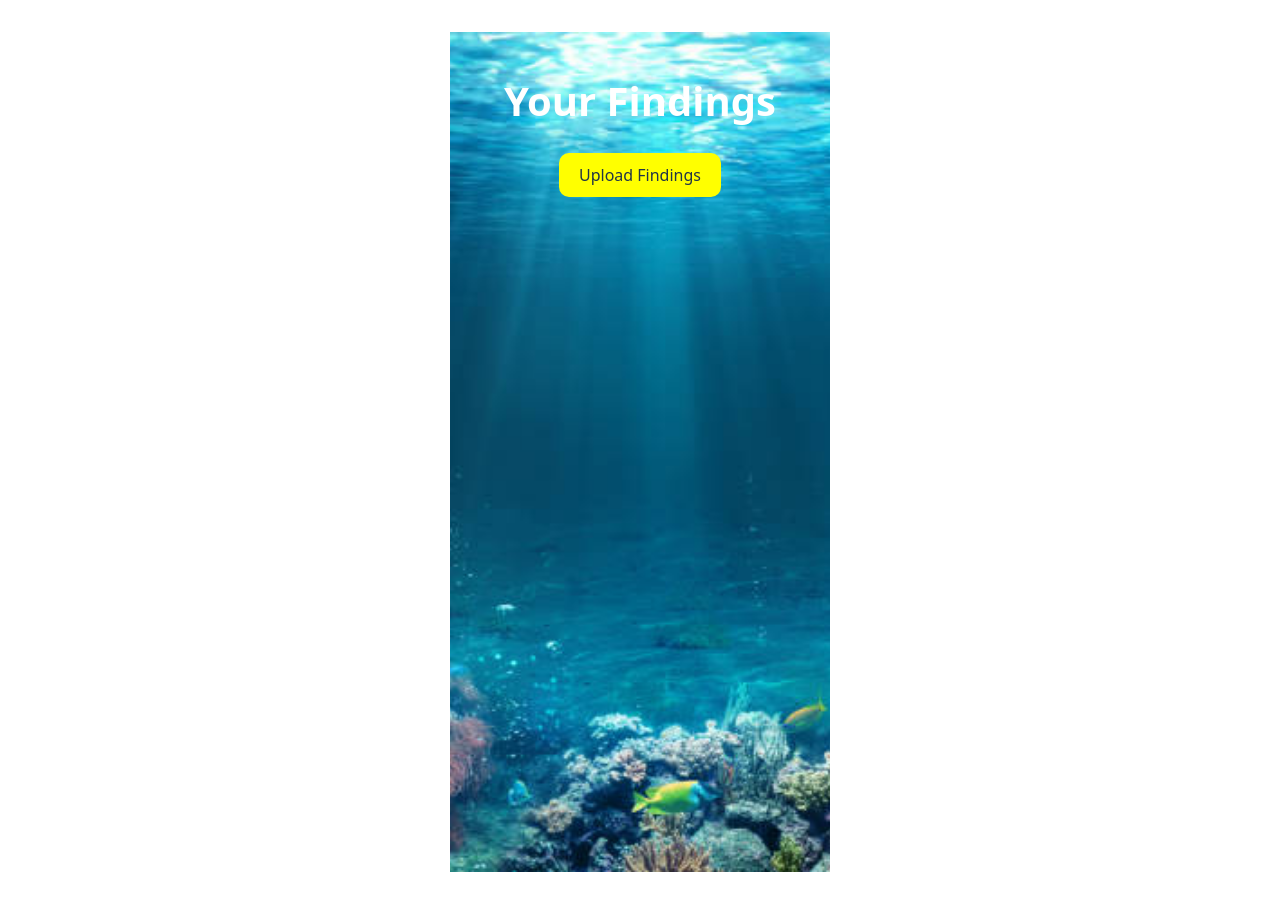
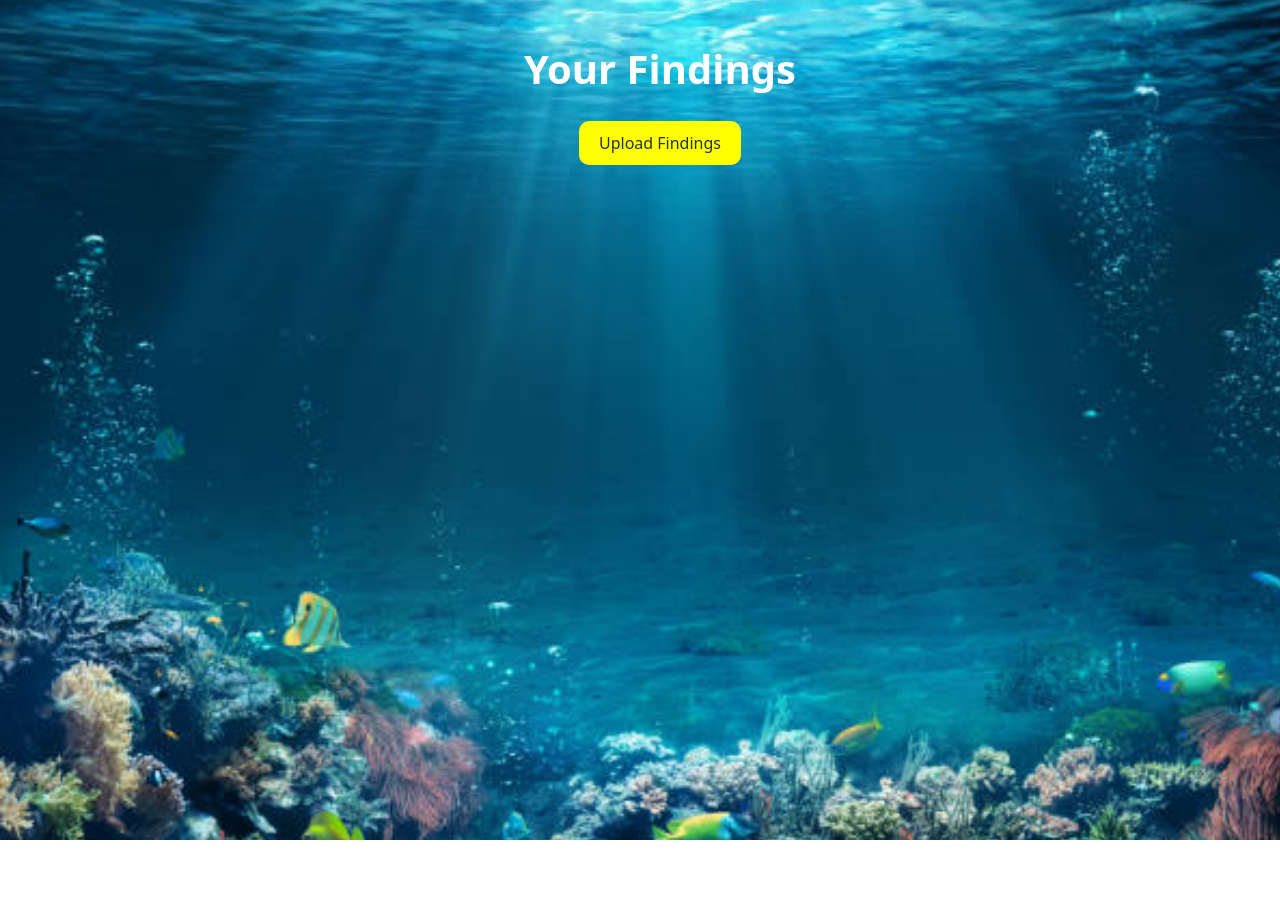
Before and after one commit to aaronab3r/POOSD-Large-Project, a React (Vite) app in the folder cards/frontend/: page /your-index in a window 1280 px wide. After the commit the page ends 800 px from the top, so only its background shows below. Built offline with nearby package versions, Linux system fonts and the light colour scheme.

Commit message:
fixed gallery

```diff
--- a/cards/frontend/src/pages/YourIndex.tsx
+++ b/cards/frontend/src/pages/YourIndex.tsx
@@ -118,10 +118,14 @@ export default function YourIndex() {
 const styles = {
   container: {
     minHeight: "100vh",
+    width: "100vw",
     backgroundImage: `url(${backgroundImage})`,
     backgroundSize: "cover",
     backgroundPosition: "center",
     padding: "20px",
+    position: 'fixed' as 'fixed',
+    top: 0,
+    left: 0,
   },
   heading: {
     fontSize: "40px",
```
